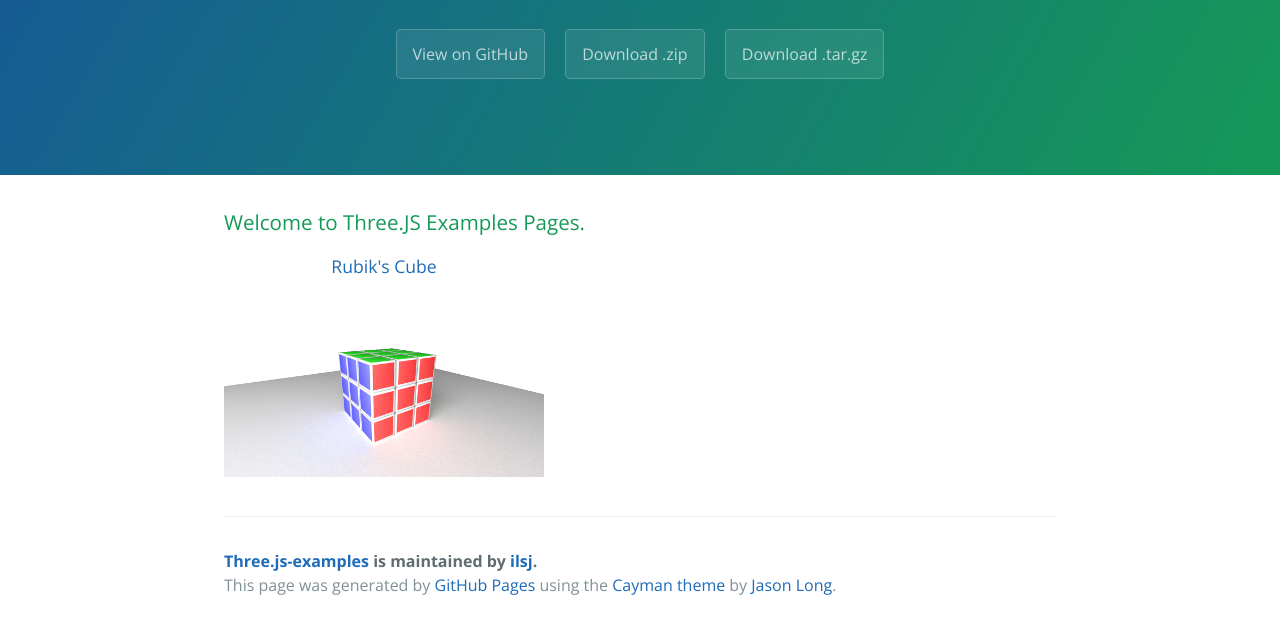
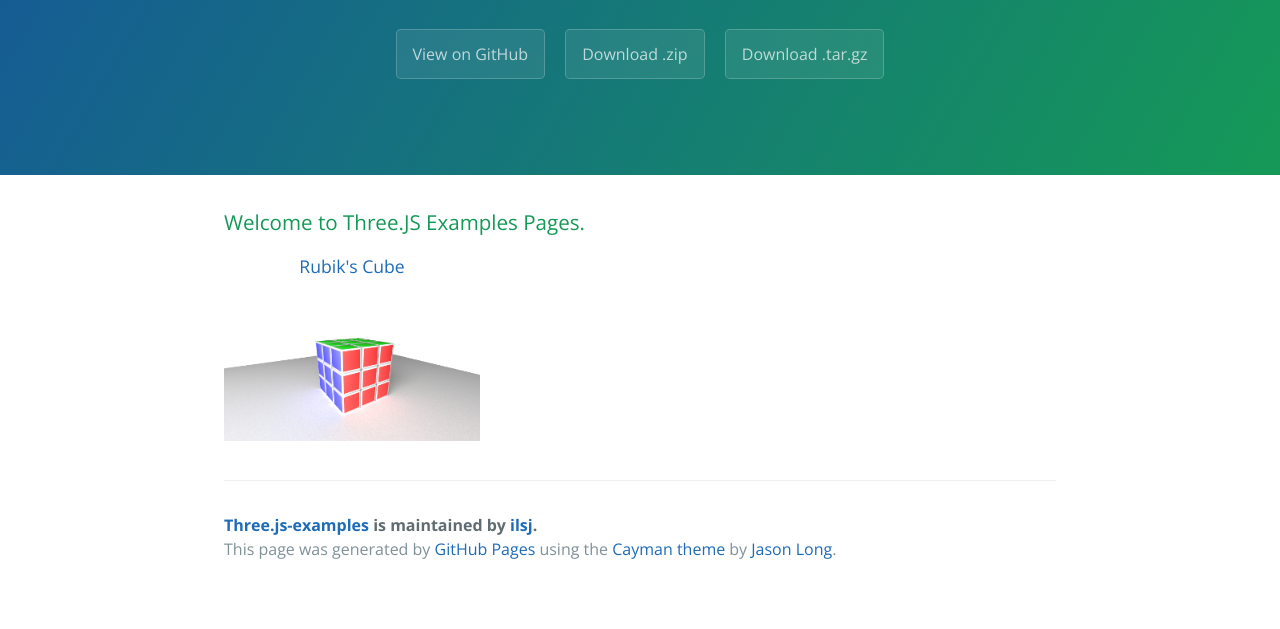
Before and after one commit to ilsj/Three.JS-examples, a plain HTML site: page index.html in a window 1280 px wide. Shown: the part 208-837 px from the top of the page. After the commit the page ends 801 px from the top, so only its background shows below. Drawn offline with nearby package versions, Linux system fonts and the light colour scheme.

Commit message:
updated icon image

```diff
--- a/index.html
+++ b/index.html
@@ -22,7 +22,7 @@
       <h3>
 <a id="welcome-to-github-pages" class="anchor" href="#welcome-to-github-pages" aria-hidden="true"><span aria-hidden="true" class="octicon octicon-link"></span></a>Welcome to Three.JS Examples Pages.</h3>
 
-<div style="text-align: center;width: 320px;">
+<div style="text-align: center;width: 256px;">
   <a href="/Three.JS-examples/Rubik-s-cube/">
     <p>Rubik's Cube</p>
     <p><img src="/Three.JS-examples/Rubik-s-cube/Rubik-s-cube-icon.png" alt=""></p>
```
